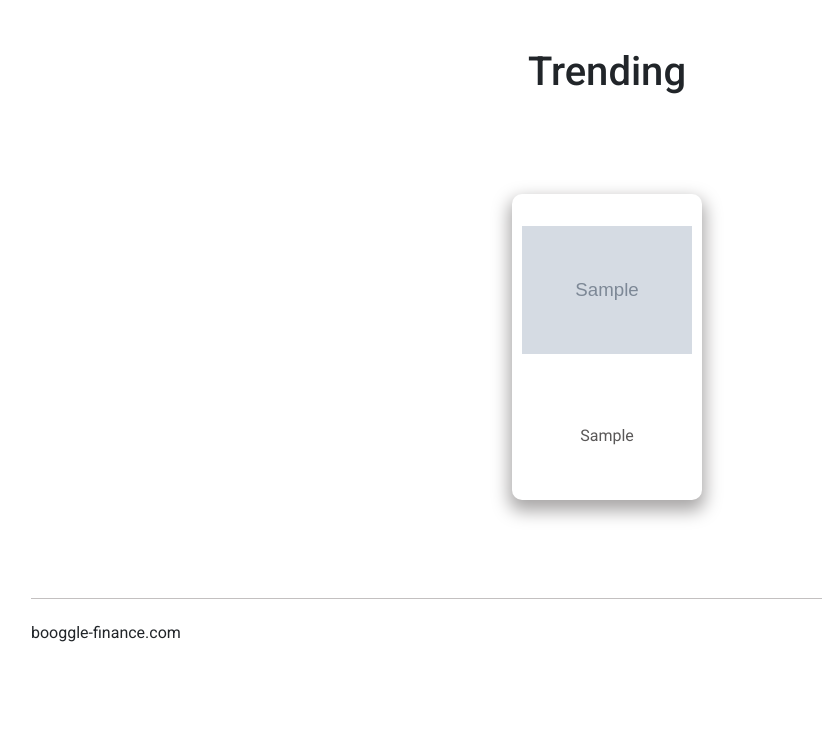
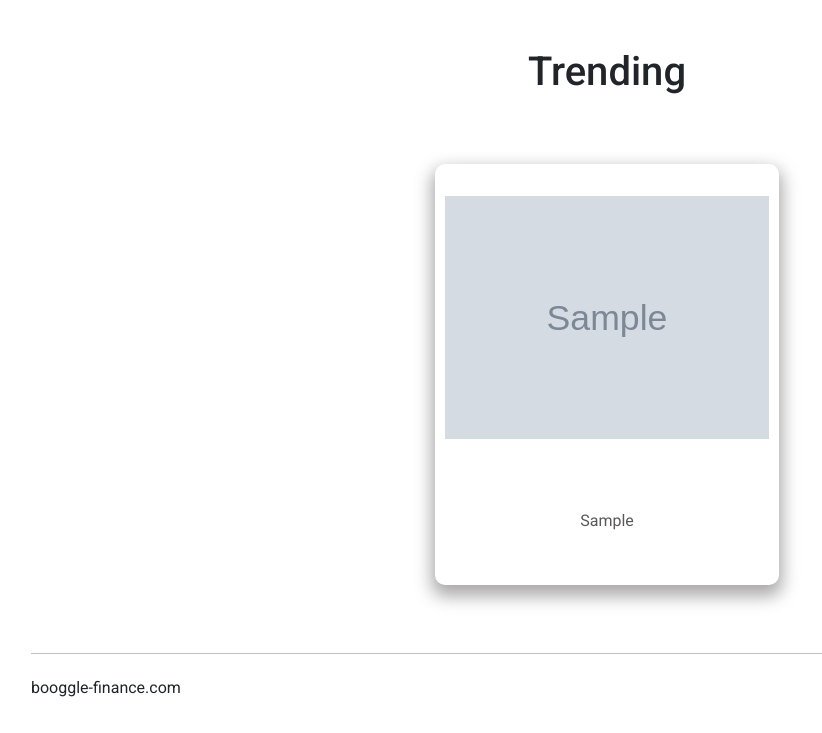
Before and after one commit to andythomasdotpy/booggle_deploy, a Django app: page /trending/ in a window 1280 px wide. Shown: the part 71-804 px from the top of the page, without its empty margins (33-855 px from the left). Before the commit the page ends 713 px from the top, so only its background shows below. Run offline with Django 4.2, Linux system fonts and the light colour scheme; tables that the repository leaves empty hold one stand-in row (values such as "Sample post"); grey boxes marked "Sample" are stand-in pictures; some libraries are stand-ins or nearby versions.

Commit message:
Added equal spacing to trending cards

```diff
--- a/static/valuator/css/trending.css
+++ b/static/valuator/css/trending.css
@@ -7,7 +7,7 @@ a{
     color: black;
 }
 
-.div-spacing > p{
+.trendingCard > p{
     text-align: center;
     color: rgb(90, 88, 88);
     min-height: 48px;
@@ -28,7 +28,7 @@ footer > div{
     font-weight: 500px;
 }
 
-.div-spacing > img {
+.trendingCard > img {
     max-width: 100%;
     max-height: 100vh;
     /* border-radius: 8px; */
@@ -68,23 +68,23 @@ bottle-title {
     margin-top: 40px;
 }
 
-.div-spacing {
+.trendingCard {
     /* padding-top: 32px;
     padding-bottom: 12px; */
     padding: 32px 10px 12px 10px;
     /* border: 1px solid black; */
     border-radius: 10px;
-    margin: 50px;
+    margin: 20px;
     box-shadow: 0 8px 17px 3px rgb(169, 167, 167);
 }
 
-.div-spacing:hover {
+.trendingCard:hover {
     box-shadow: 0 8px 10px 3px rgb(104, 102, 102);
 }
 
 .container-spacing {
-    padding-right: 24px;
-    padding-left: 24px;
+    padding-right: 40px;
+    padding-left: 40px;
 }
 
 .nav-link:hover{
--- a/valuator/templates/valuator/trending.html
+++ b/valuator/templates/valuator/trending.html
@@ -18,9 +18,9 @@
     <div class="container-fluid mt-5 container-spacing">
         <div class="row justify-content-md-center mb-5">
             {% for bottle, url in all_bottles.items %}
-                <div class="col-lg-3 col-md-6 col-sm-6 text-center">
+                <div class="col-lg-4 col-md-6 col-sm-6 text-center">
                     <a href="bottle_details_trending/{{bottle}}">
-                        <div class="div-spacing">
+                        <div class="trendingCard">
                             <img src="{{ url }}" >
                             <p>{{bottle}}</p>
                         </div>
--- a/valuator/views.py
+++ b/valuator/views.py
@@ -89,7 +89,7 @@ def trending(request):
 
     for bottles in all_bottles:
         dict_5_no_dups[bottles.actual_bottle] = bottles.photo_url
-        if len(dict_5_no_dups) >= 8:
+        if len(dict_5_no_dups) >= 12:
             break
 
     print()
```
Also changed, not shown: valuator/static/valuator/css/trending.css (+7 -7 lines).
